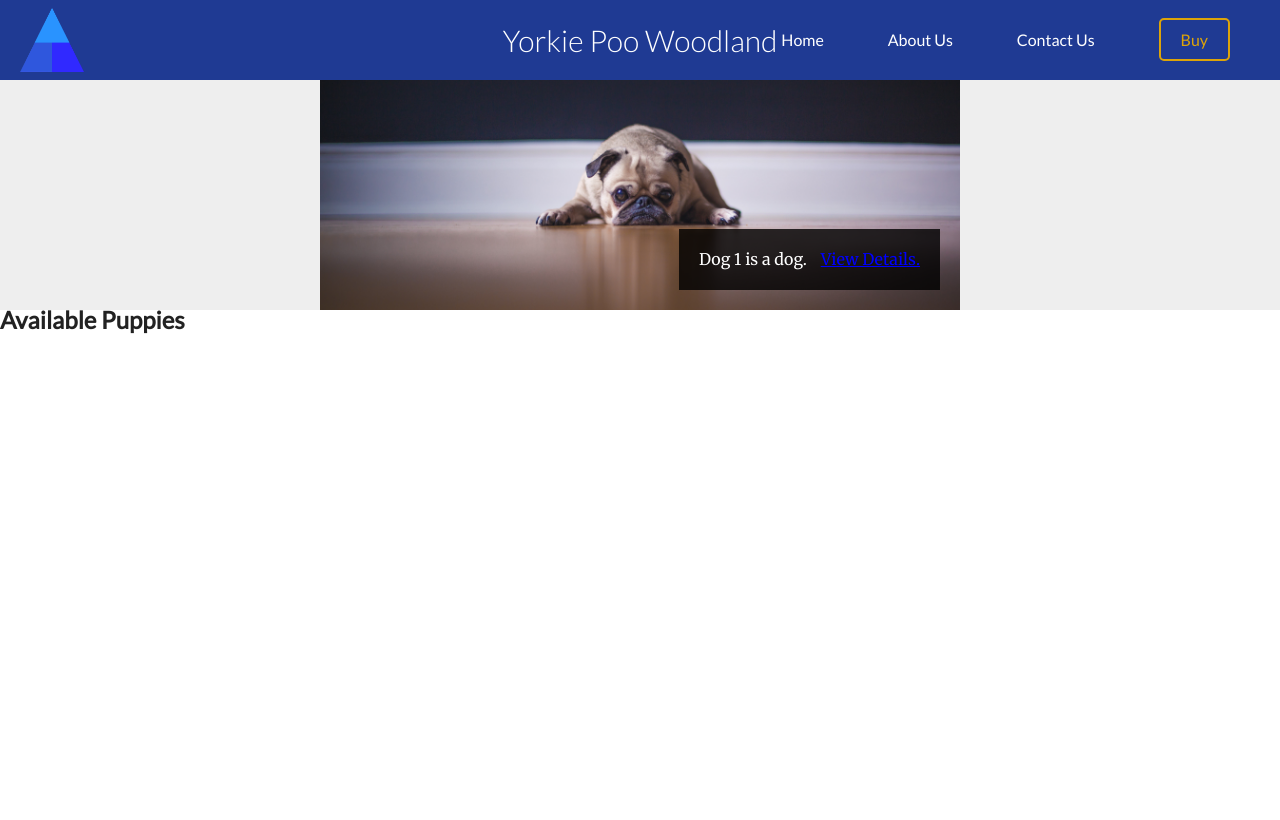
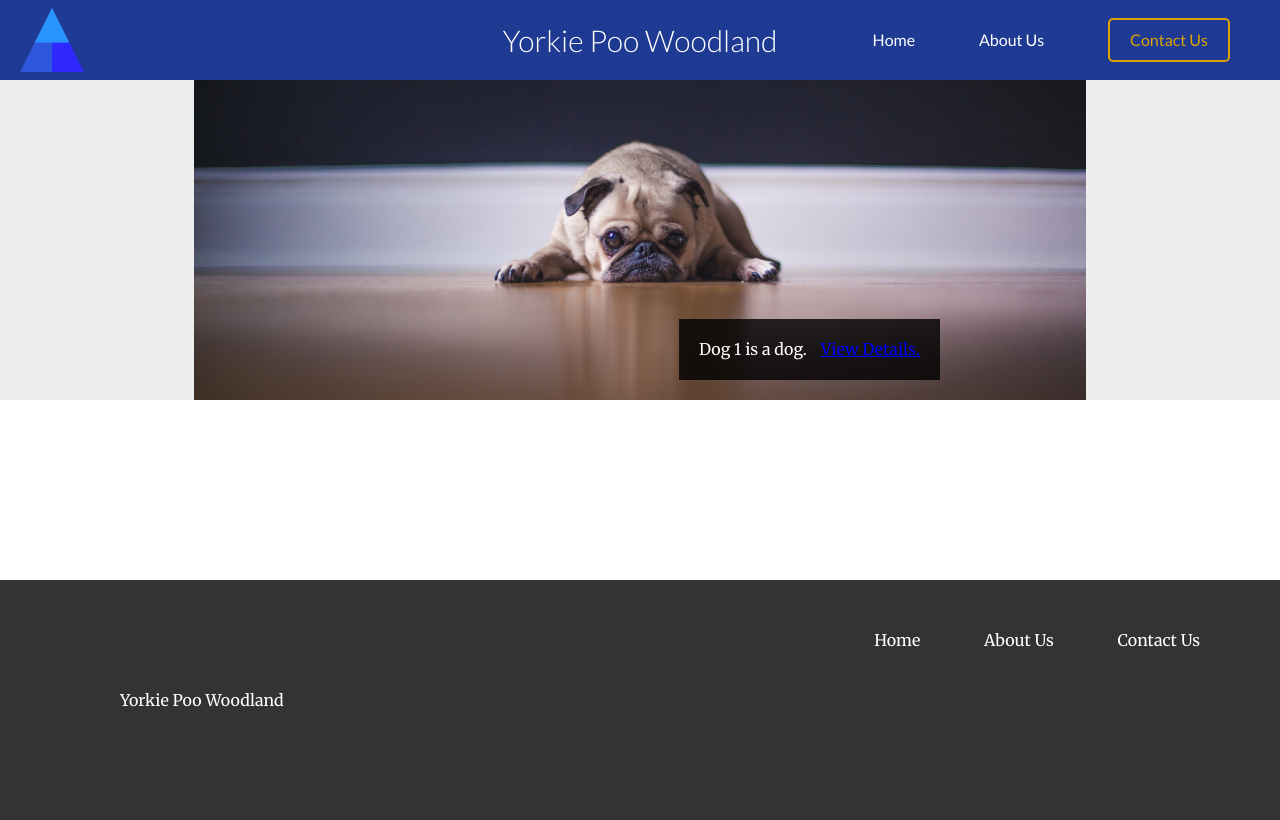
Before and after one commit to donovancg/web-repo-dog-breeder, a PHP site: page / in a window 1280 px wide. Before the commit the page ends 334 px from the top, so only its background shows below. Run offline with PHP 8.4, Linux system fonts and the light colour scheme.

Commit message:
created footer

```diff
--- a/css/style.css
+++ b/css/style.css
@@ -41,6 +41,39 @@ body {
   z-index: 2000;
   width: 100%;
   text-align: center; }
+
+.heading-secondary {
+  text-align: center;
+  margin: 2rem; }
+
+.grid {
+  display: grid;
+  grid-template-columns: repeat(auto-fit, minmax(400px, 1fr));
+  grid-gap: 2rem; }
+
+.puppy {
+  background-color: #f7f7f7;
+  text-align: center; }
+
+.footer {
+  background-color: #333;
+  height: 30vh;
+  display: flex; }
+  .footer__title {
+    color: #fff;
+    align-self: center;
+    margin-left: 15vh; }
+  .footer__nav {
+    margin-left: auto;
+    margin-right: 5rem;
+    margin-top: 5rem; }
+  .footer__li {
+    list-style: none;
+    display: inline-block;
+    margin: 0 3rem; }
+  .footer__a {
+    text-decoration: none;
+    color: #fff; }
 
 .row {
   max-width: 114rem;
@@ -103,9 +136,10 @@ body {
     margin-left: auto; }
   .header__main {
     background-color: #eee;
-    position: relative; }
+    position: relative;
+    height: 40vh; }
   .header__img {
-    width: 50%;
+    max-height: 100%;
     margin: auto;
     display: block;
     z-index: 1000; }
@@ -124,18 +158,20 @@ body {
       display: inline-block;
       margin-left: 1rem; }
 
+.nav {
+  z-index: 4000; }
   .nav__li {
     list-style: none;
-  display: inline-block; }
-
+    display: inline-block;
+    margin: 3rem; }
   .nav__a {
     text-decoration: none;
     color: #fff;
     font-family: "Lato";
-  margin: 3rem;
     padding: 1rem 0;
     transition: all .2s;
-  border-bottom: 2px solid transparent; }
+    border-bottom: 2px solid transparent;
+    display: inline-block; }
     .nav__a:hover:not(.nav__a--cta) {
       border-bottom: 2px solid #fff; }
     .nav__a--cta {
@@ -146,3 +182,10 @@ body {
       .nav__a--cta:hover {
         color: #936D06;
         border: 2px solid #936D06; }
+
+main {
+  min-height: 20vh; }
+
+.section-sale {
+  width: 70%;
+  margin: auto; }
--- a/index.html
+++ b/index.html
@@ -18,8 +18,7 @@
                 <ul class="nav__ul">
                     <li class="nav__li"><a href="#" class="nav__a">Home</a></li>
                     <li class="nav__li"><a href="#" class="nav__a">About Us</a></li>
-                    <li class="nav__li"><a href="#" class="nav__a">Contact Us</a></li>
-                    <li class="nav__li nav__li--cta"><a href="#" class="nav__a nav__a--cta">Buy</a></li>
+                    <li class="nav__li nav__li--cta"><a href="#" class="nav__a nav__a--cta">Contact Us</a></li>
                 </ul>
             </nav>
         </div>
@@ -33,10 +32,67 @@
 
     </header>
     <main>
-        <section class="section-sale">
+        <section class="section-about">
+            <h2 class="heading-secondary"></h2>
+        </section>
+        <!-- <section class="section-sale">
             <h2 class="heading-secondary">Available Puppies</h2>
-        </section>
+            <div class="grid">
+                <div class="puppy">
+                    <h3 class="heading-tertiary">Dog 1</h3>
+                    <img src="img/yorkie-poo-puppy.jpg" alt="Dog 1" class="puppy__img">
+                    <p class="puppy__description">Dog 1 is a dog.</p>
+                    <a href="#" class="puppy-link">More information.</a>
+                </div>
+                <div class="puppy">
+                    <h3 class="heading-tertiary">Dog 1</h3>
+                    <img src="img/yorkie-poo-puppy.jpg" alt="Dog 1" class="puppy__img">
+                    <p class="puppy__description">Dog 1 is a dog.</p>
+                    <a href="#" class="puppy-link">More information.</a>
+                </div>
+                <div class="puppy">
+                    <h3 class="heading-tertiary">Dog 1</h3>
+                    <img src="img/yorkie-poo-puppy.jpg" alt="Dog 1" class="puppy__img">
+                    <p class="puppy__description">Dog 1 is a dog.</p>
+                    <a href="#" class="puppy-link">More information.</a>
+                </div>
+                <div class="puppy">
+                    <h3 class="heading-tertiary">Dog 1</h3>
+                    <img src="img/yorkie-poo-puppy.jpg" alt="Dog 1" class="puppy__img">
+                    <p class="puppy__description">Dog 1 is a dog.</p>
+                    <a href="#" class="puppy-link">More information.</a>
+                </div>
+                <div class="puppy">
+                    <h3 class="heading-tertiary">Dog 1</h3>
+                    <img src="img/yorkie-poo-puppy.jpg" alt="Dog 1" class="puppy__img">
+                    <p class="puppy__description">Dog 1 is a dog.</p>
+                    <a href="#" class="puppy-link">More information.</a>
+                </div>
+                <div class="puppy">
+                    <h3 class="heading-tertiary">Dog 1</h3>
+                    <img src="img/yorkie-poo-puppy.jpg" alt="Dog 1" class="puppy__img">
+                    <p class="puppy__description">Dog 1 is a dog.</p>
+                    <a href="#" class="puppy-link">More information.</a>
+                </div>
+            </div>
+
+
+
+
+
+        </section> -->
     </main>
+    <footer class="footer">
+        <div class="footer__title">Yorkie Poo Woodland</div>
+
+        <div class="footer__nav">
+            <ul class="footer__ul">
+                <li class="footer__li"><a href="#" class="footer__a">Home</a></li>
+                <li class="footer__li"><a href="#" class="footer__a">About Us</a></li>
+                <li class="footer__li"><a href="#" class="footer__a">Contact Us</a></li>
+            </ul>
+        </div>
+    </footer>
 
     <script src="js/script.js"></script>
 </body>
@@ -64,5 +120,3 @@
 
 
  -->
-
- <!-- Photo by Shannon Richards on Unsplash -->
--- a/scss/abstracts/_variables.scss
+++ b/scss/abstracts/_variables.scss
@@ -15,6 +15,7 @@ $color-grey-light-2: #eee;
 $color-grey-dark: #777;
 $color-grey-dark-2: #999;
 $color-grey-dark-3: #333;
+$color-grey-dark-4: #444;
 
 $color-white: #fff;
 $color-black: #000;
--- a/scss/base/_typography.scss
+++ b/scss/base/_typography.scss
@@ -25,3 +25,8 @@ body {
     width: 100%;
     text-align: center;
 }
+
+.heading-secondary {
+    text-align: center;
+    margin: 2rem;
+}
--- /dev/null
+++ b/scss/components/_grid.scss
@@ -0,0 +1,6 @@
+.grid {
+    display: grid;
+    grid-template-columns: repeat(auto-fit, minmax(400px, 1fr));
+    // grid-template-rows: 600px 600px 600px 600px;
+    grid-gap: 2rem;
+}
--- /dev/null
+++ b/scss/components/_puppy.scss
@@ -0,0 +1,4 @@
+.puppy {
+    background-color: $color-grey-light-1;
+    text-align: center;
+}
--- a/scss/layout/_nav.scss
+++ b/scss/layout/_nav.scss
@@ -1,18 +1,21 @@
 .nav {
+
+    z-index: 4000;
 
     &__li {
         list-style: none;
         display: inline-block;
+        margin: 3rem;
     }
 
     &__a {
         text-decoration: none;
         color: $color-white;
         font-family: $default-font-family-header;
-        margin: 3rem;
         padding: 1rem 0;
         transition: all .2s;
         border-bottom: 2px solid transparent;
+        display: inline-block;
 
         &:hover:not(&--cta) {
             border-bottom: 2px solid $color-white;
--- a/scss/main.scss
+++ b/scss/main.scss
@@ -9,9 +9,12 @@
 @import "base/typography";
 @import "base/utilities";
 
+@import "components/grid";
+@import "components/puppy";
+
+@import "layout/footer";
 @import "layout/grid";
 @import "layout/header";
 @import "layout/nav";
-@import "layout/sale";
 
 @import "pages/home";
--- a/sitemap.xml
+++ b/sitemap.xml
@@ -4,6 +4,5 @@
 
 <url>
     <loc>http://localhost/dog-breeder/web-repo-dog-breeder/</loc>
-    <lastmod>2018-08-15</lastmod>
     <priority>1</priority>
 </url>
```
Also changed, not shown: scss/layout/_footer.scss (added, +28 -0 lines), scss/layout/_header.scss (+2 -21 lines), scss/pages/_home.scss (+8 -0 lines), img/yorkie-poo-puppy.jpg (added), scss/layout/_sale.scss (deleted). Lines whose indentation alone changed are shown as unchanged.
